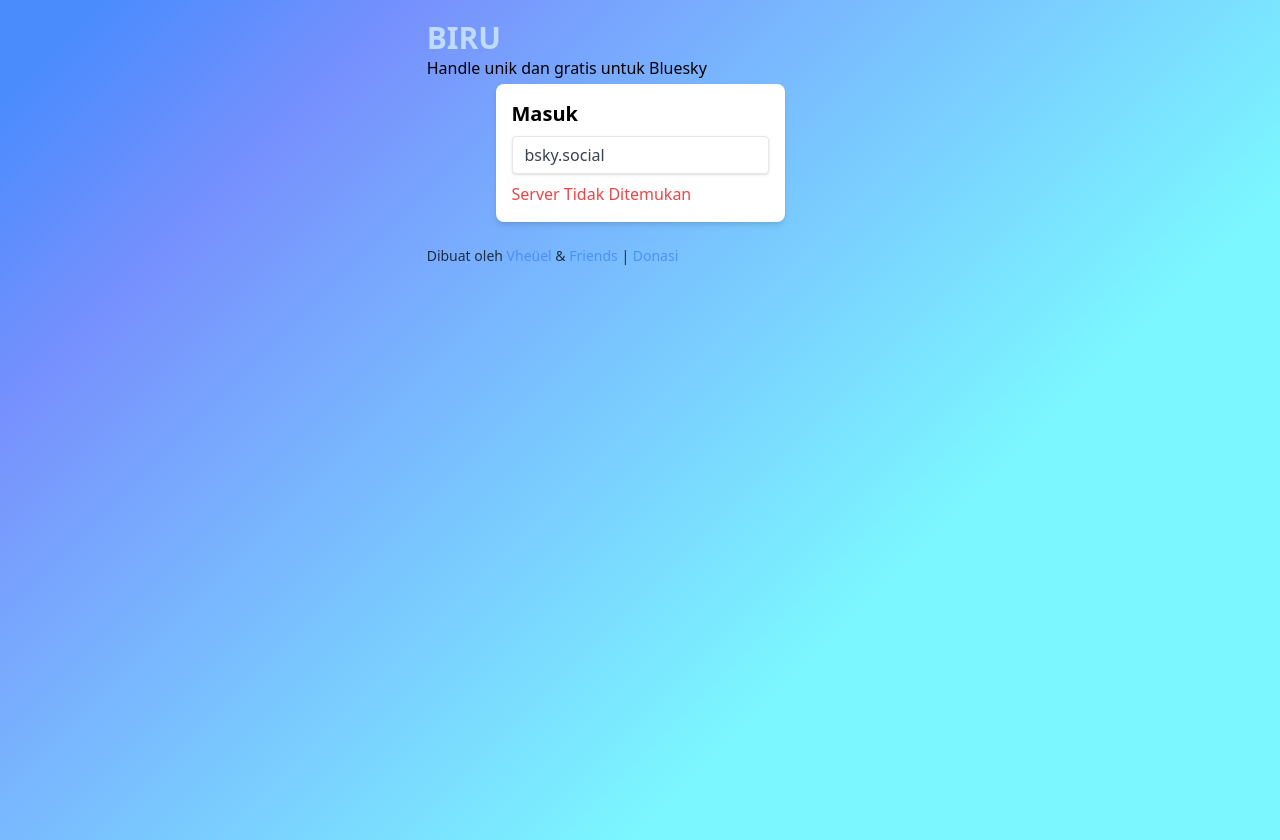
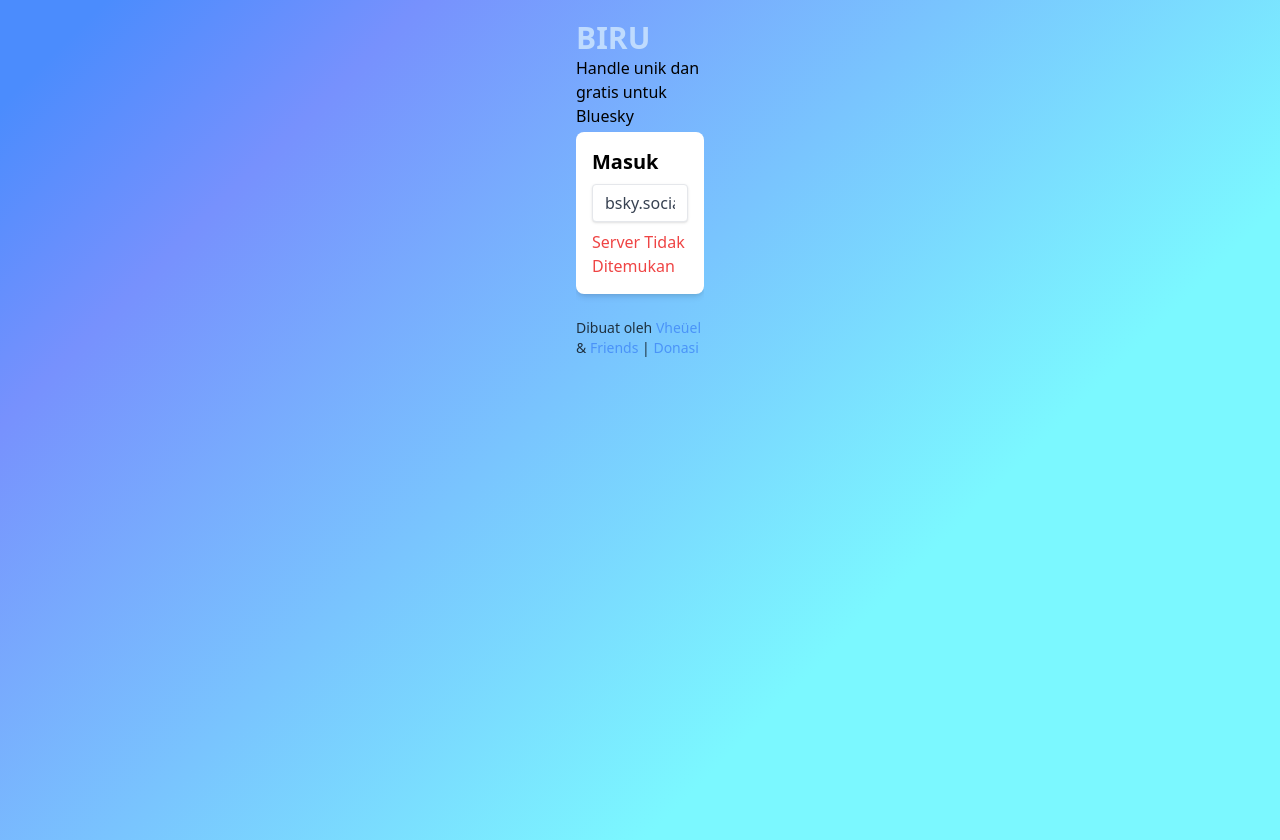
Before and after one commit to Vheuel-Inc/Timi, a Next.js app: page /login in a window 1280 px wide. Built offline with nearby package versions, Linux system fonts and the light colour scheme; no server answers.

Commit message:
Update login.tsx

```diff
--- a/pages/login.tsx
+++ b/pages/login.tsx
@@ -111,7 +111,7 @@
 	}, [server, email, password, setSession, setUser, setLoggingIn, setLoginError])
 
 	return (
-		<div className="w-screen h-screen flex flex-col items-center my-5">
+		<div className="max-w-sm mx-auto w-screen h-screen flex flex-col items-center my-5">
 			<div className="flex flex-col mx-5 md:w-1/2 xl:w-1/3 overflow-scroll">
 				<div className="flex flex-row mb-1">
 					<div>
@@ -119,7 +119,7 @@
 						<p>Handle unik dan gratis untuk Bluesky</p>
 					</div>
 				</div>
-				<div className="max-w-sm mx-auto bg-white rounded-lg shadow-md overflow-hidden mb-3 p-4">
+				<div className=" bg-white rounded-lg shadow-md overflow-hidden mb-3 p-4">
 					<p className="text-xl font-bold mb-2">Masuk</p>
 					<Input
 						className="shadow appearance-none border rounded w-full py-2 px-3 text-gray-700 leading-tight focus:outline-none focus:shadow-outline"
```
